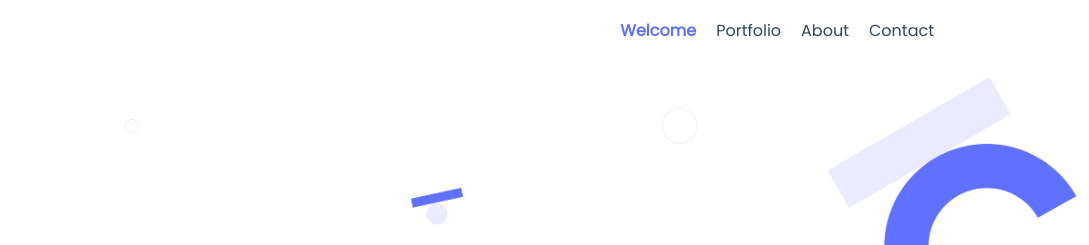
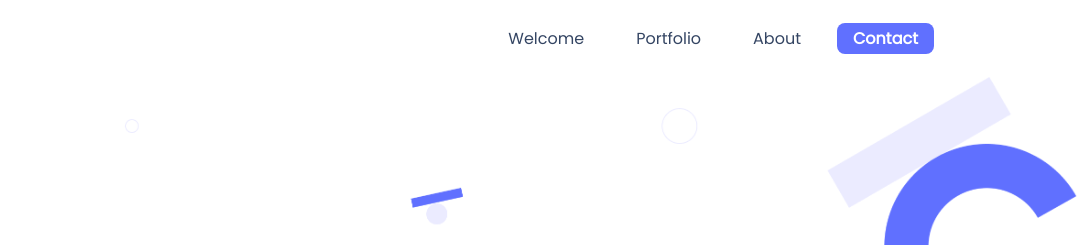
Before and after one commit to ZewdieMc/Portfolio, a website: page index.html in a window 1280 px wide. Shown: the top 245 px of the page, 191-1280 px from the left. Drawn offline with Linux system fonts and the light colour scheme.

Commit message:
Implement the optional requirement to highlight section name on page scroll

```diff
--- a/css/styles.css
+++ b/css/styles.css
@@ -626,18 +626,20 @@ button:focus {
     align-items: center;
     text-align: center;
     color: #344563;
+    padding: 0.5rem 1rem;
+    border-radius: 8px;
     transition: all 0.1s ease-in 0.1s;
   }
 
   header nav ul li a.active {
-    color: #6070ff;
+    color: #fff;
+    background-color: #6070ff;
     font-weight: bolder;
   }
 
   header nav ul li a:hover {
     font-weight: 700;
     font-size: 1rem;
-    color: blueviolet;
   }
 
   .headline {
--- a/js/portfolio.js
+++ b/js/portfolio.js
@@ -16,21 +16,12 @@ document.addEventListener('DOMContentLoaded', () => {
   const sections = document.querySelectorAll('section');
   const navLi = document.querySelectorAll('nav ul li a');
 
-  window.addEventListener('scroll', () => {
-    let current = '';
-
-    sections.forEach((section) => {
-      const sectionTop = section.offsetTop;
-      const sectionHeight = section.clientHeight;
-      if (window.scrollY >= sectionTop - sectionHeight / 3) {
-        current = section.getAttribute('id');
-      }
-    });
-
-    navLi.forEach((li) => {
-      li.classList.remove('active');
-      if (li.classList.contains(current)) {
-        li.classList.add('active');
+  window.onscroll = (() => {
+    sections.forEach((section, i) => {
+      const rect = section.getBoundingClientRect().y;
+      if (rect < window.innerHeight - 200) {
+        navLi.forEach((section) => section.classList.remove('active'));
+        navLi[i].classList.add('active');
       }
     });
   });
```
